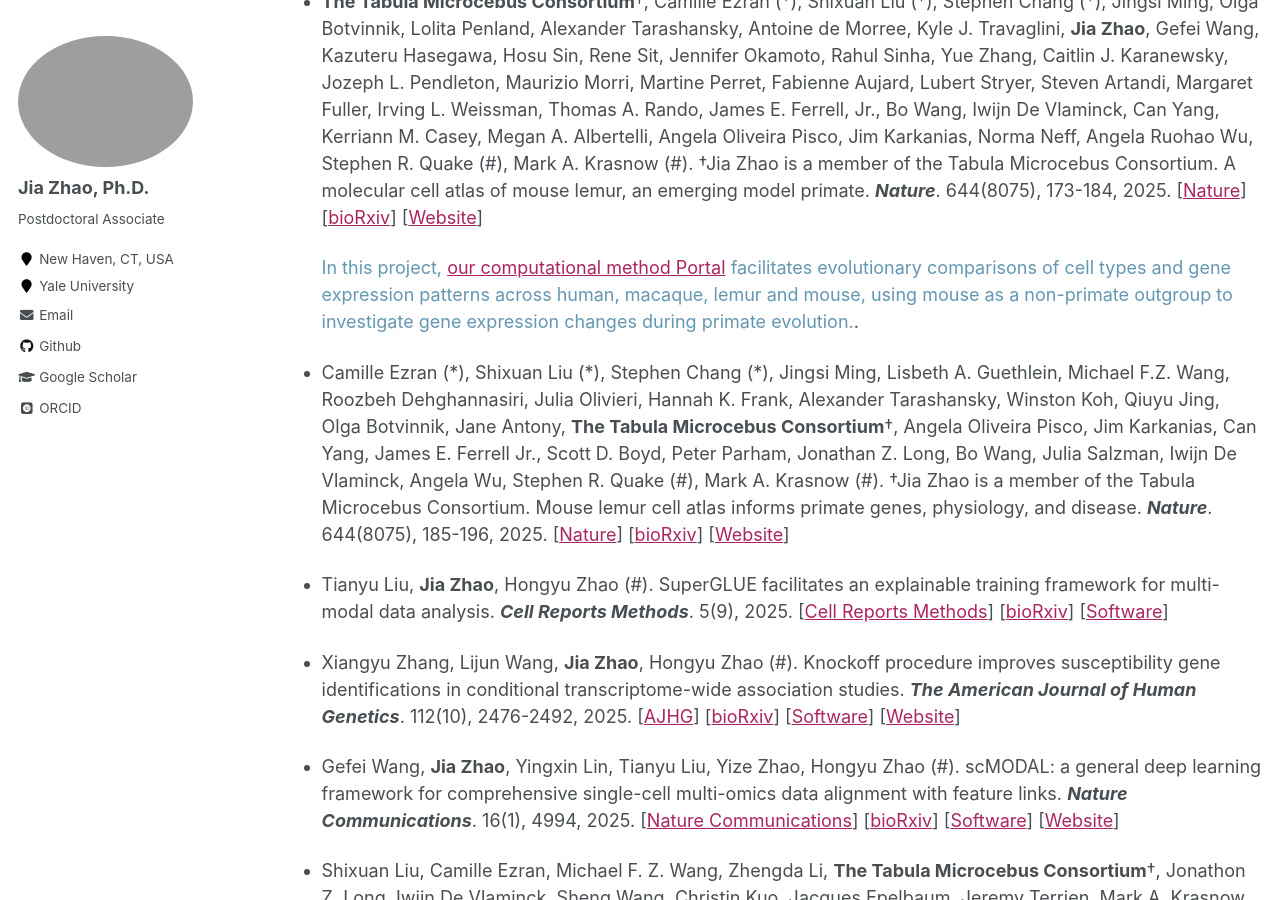
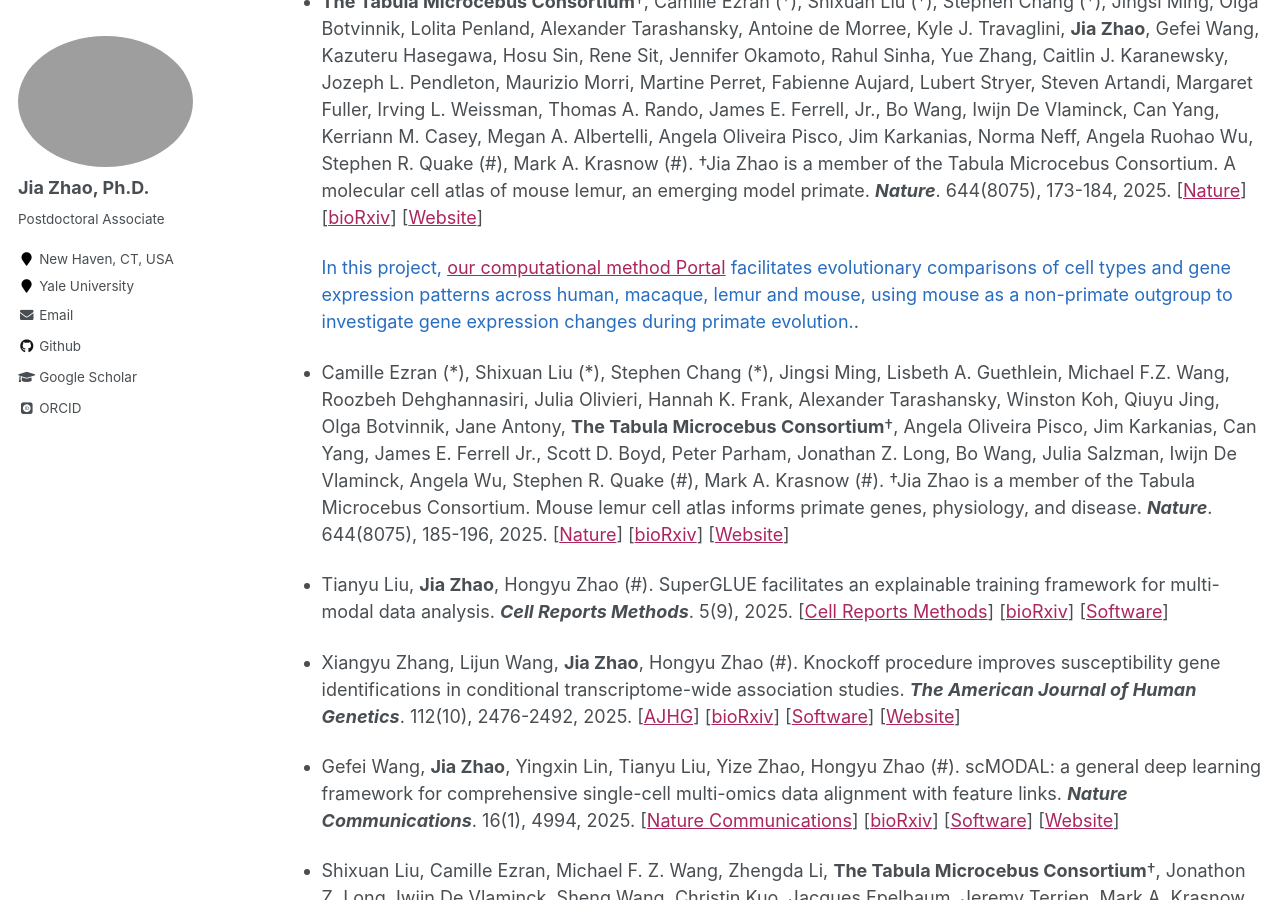
Before and after one commit to jiazhao97/jiazhao97.github.io, a Jekyll site: the page built from _pages/publications.md, in a window 1280 px wide and 900 px high, scrolled down 924 px. Built offline with Jekyll 4.4.1, drawn with Linux system fonts in a browser that asks for light colours; some web fonts are replaced.

Commit message:
Update publications.md

```diff
--- a/_pages/publications.md
+++ b/_pages/publications.md
@@ -33,7 +33,7 @@ Publications
 
 * **The Tabula Microcebus Consortium**†, Camille Ezran (\*), Shixuan Liu (\*), Stephen Chang (\*), Jingsi Ming, Olga Botvinnik, Lolita Penland, Alexander Tarashansky, Antoine de Morree, Kyle J. Travaglini, **Jia Zhao**, Gefei Wang, Kazuteru Hasegawa, Hosu Sin, Rene Sit, Jennifer Okamoto, Rahul Sinha, Yue Zhang, Caitlin J. Karanewsky, Jozeph L. Pendleton, Maurizio Morri, Martine Perret, Fabienne Aujard, Lubert Stryer, Steven Artandi, Margaret Fuller, Irving L. Weissman, Thomas A. Rando, James E. Ferrell, Jr., Bo Wang, Iwijn De Vlaminck, Can Yang, Kerriann M. Casey, Megan A. Albertelli, Angela Oliveira Pisco, Jim Karkanias, Norma Neff, Angela Ruohao Wu, Stephen R. Quake (\#), Mark A. Krasnow (\#). †Jia Zhao is a member of the Tabula Microcebus Consortium. A molecular cell atlas of mouse lemur, an emerging model primate. ***Nature***. 644(8075), 173-184, 2025. \[[Nature](https://www.nature.com/articles/s41586-025-09113-9)\] \[[bioRxiv](https://doi.org/10.1101/2021.12.12.469460)\] \[[Website](https://tabula-microcebus.sf.czbiohub.org/)\]
 
-  <span style="color:#6497b1;">In this project, [our computational method Portal](https://www.nature.com/articles/s43588-022-00251-y) facilitates evolutionary comparisons of cell types and gene expression patterns across human, macaque, lemur and mouse, using mouse as a non-primate outgroup to investigate gene expression changes during primate evolution.</span>.
+  <span style="color:#286dc0;">In this project, [our computational method Portal](https://www.nature.com/articles/s43588-022-00251-y) facilitates evolutionary comparisons of cell types and gene expression patterns across human, macaque, lemur and mouse, using mouse as a non-primate outgroup to investigate gene expression changes during primate evolution.</span>.
 
 * Camille Ezran (\*), Shixuan Liu (\*), Stephen Chang (\*), Jingsi Ming, Lisbeth A. Guethlein, Michael F.Z. Wang, Roozbeh Dehghannasiri, Julia Olivieri, Hannah K. Frank, Alexander Tarashansky, Winston Koh, Qiuyu Jing, Olga Botvinnik, Jane Antony, **The Tabula Microcebus Consortium**†, Angela Oliveira Pisco, Jim Karkanias, Can Yang, James E. Ferrell Jr., Scott D. Boyd, Peter Parham, Jonathan Z. Long, Bo Wang, Julia Salzman, Iwijn De Vlaminck, Angela Wu, Stephen R. Quake (\#), Mark A. Krasnow (\#). †Jia Zhao is a member of the Tabula Microcebus Consortium. Mouse lemur cell atlas informs primate genes, physiology, and disease. ***Nature***. 644(8075), 185-196, 2025. \[[Nature](https://www.nature.com/articles/s41586-025-09114-8)\] \[[bioRxiv](https://doi.org/10.1101/2022.08.06.503035)\] \[[Website](https://tabula-microcebus.sf.czbiohub.org/)\]
 
@@ -49,11 +49,11 @@ Publications
 
 * Jingsi Ming, **Jia Zhao**, Can Yang (\#). scPI: a scalable framework for probabilistic inference in single-cell RNA-sequencing data analysis. ***Statistics in Biosciences***. 15, 633–656, 2023. \[[Statistics in Biosciences](https://link.springer.com/article/10.1007/s12561-022-09335-9)\] \[[PDF](https://rdcu.be/cF7IV)\] \[[Software](https://github.com/jiazhao97/scPI)\]
 
-  <span style="color:#6497b1;">Winner of the 2024 Statistics in Biosciences Best Paper Award.</span>
+  <span style="color:#286dc0;">Winner of the 2024 Statistics in Biosciences Best Paper Award.</span>
 
 * **Jia Zhao** (\*), Gefei Wang (\*), Jingsi Ming, Zhixiang Lin, Yang Wang, **The Tabula Microcebus Consortium**†, Angela Ruohao Wu (\#), Can Yang (\#). †Jia Zhao is a member of the Tabula Microcebus Consortium. Adversarial domain translation networks for integrating large-scale atlas-level single-cell datasets. ***Nature Computational Science***. 2(5), 317–330, 2022. \[[Nature Computational Science](https://www.nature.com/articles/s43588-022-00251-y)\] \[[Full text](https://rdcu.be/cOCbU)\] \[[bioRxiv](https://doi.org/10.1101/2021.11.16.468892)\] \[[Software](https://github.com/YangLabHKUST/Portal)\] \[[Blog](https://communities.springernature.com/posts/adversarial-domain-translation-networks-for-integrating-large-scale-atlas-level-single-cell-datasets)\]
 
-  <span style="color:#6497b1;">The proposed computational method contributes to [the mouse lemur cell atlas project](https://www.nature.com/articles/s41586-025-09113-9), led by [the Tabula Microcebus Consortium](https://tabula-microcebus.sf.czbiohub.org/).</span>
+  <span style="color:#286dc0;">The proposed computational method contributes to [the mouse lemur cell atlas project](https://www.nature.com/articles/s41586-025-09113-9), led by [the Tabula Microcebus Consortium](https://tabula-microcebus.sf.czbiohub.org/).</span>
 
 * Jingsi Ming (\*), Zhixiang Lin (\*), **Jia Zhao**, Xiang Wan, **The Tabula Microcebus Consortium**†, Can Yang (\#), Angela Ruohao Wu (\#). †Jia Zhao is a member of the Tabula Microcebus Consortium. FIRM: Flexible integration of single-cell RNA-sequencing data for large-scale multi-tissue cell atlas datasets. ***Briefings in Bioinformatics***. bbac167, 2022. \[[Briefings in Bioinformatics](https://doi.org/10.1093/bib/bbac167)\] \[[bioRxiv](https://doi.org/10.1101/2020.06.02.129031)\] \[[Software](https://github.com/mingjingsi/FIRM)\]
 
```
